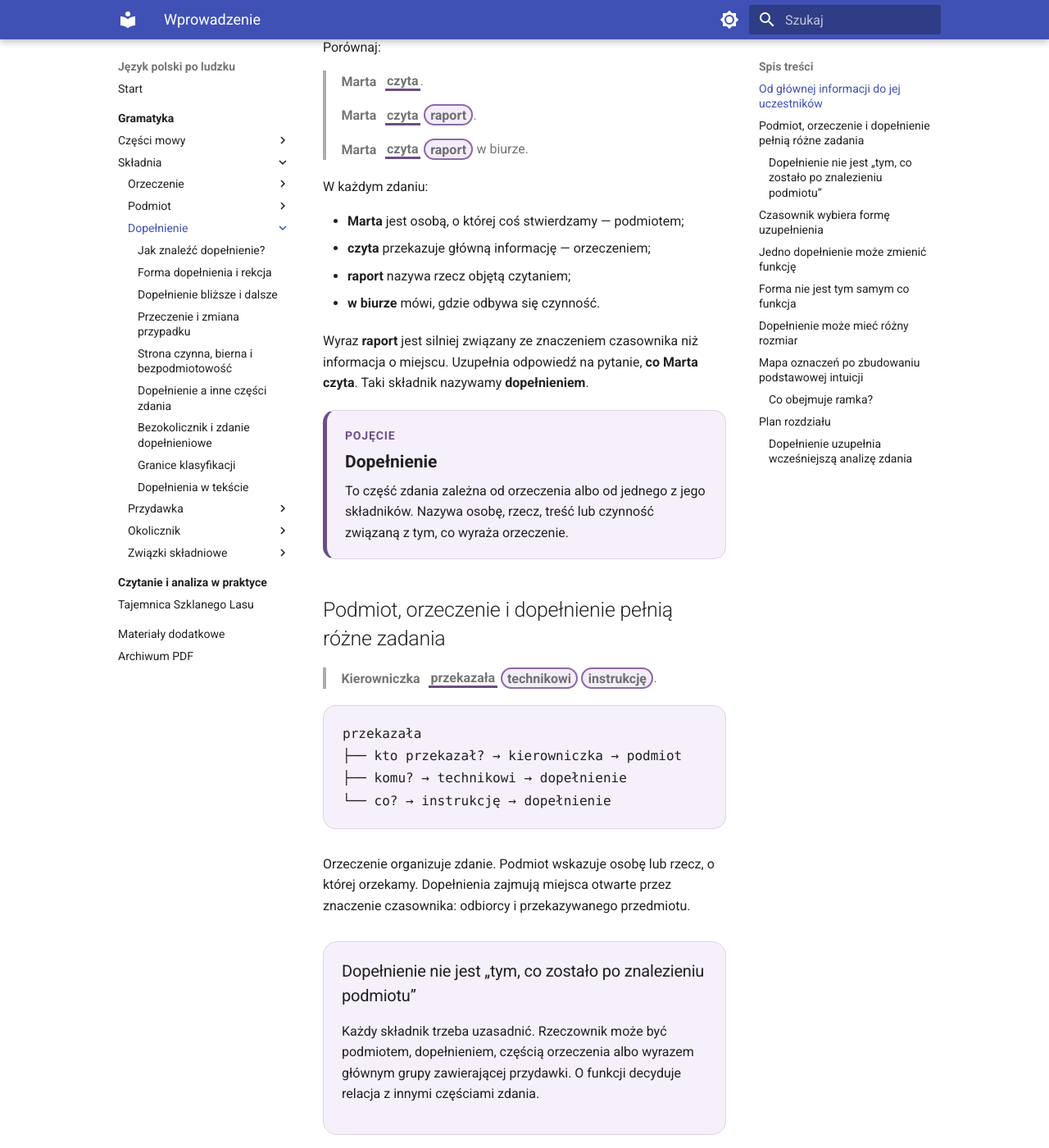
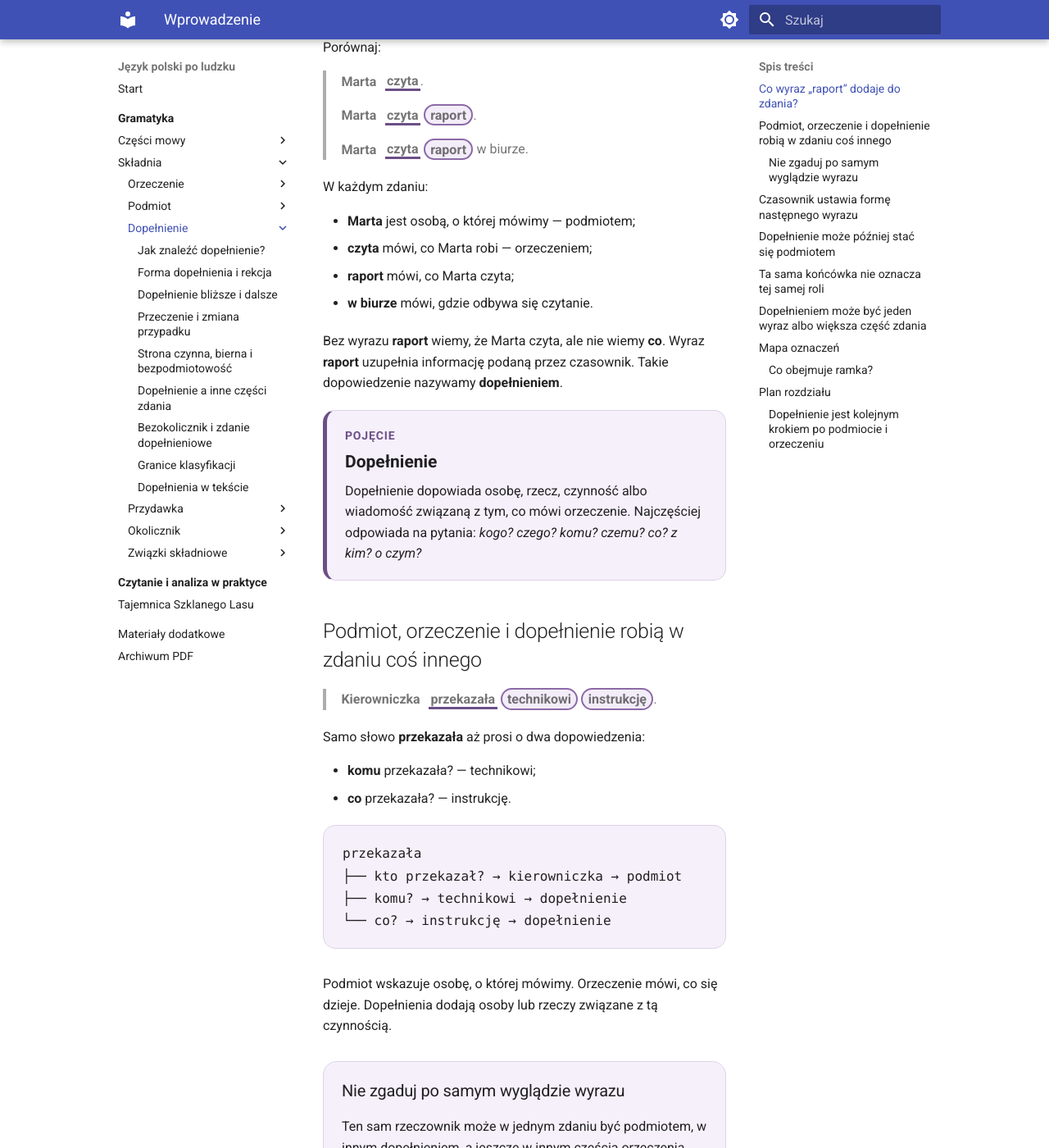
Before and after one commit to dchorazkiewicz/SP_JP, an MkDocs documentation site: the page built from docs/gramatyka/skladnia/dopelnienie/index.md, in a window 1280 px wide and 1400 px high, scrolled down 194 px. Shown: the whole window at 82% size. Built offline with MkDocs 1.6.1 and Material for MkDocs 9.7.7, drawn with Linux system fonts in a browser that asks for light colours; some of the changed text lies outside the part shown.

Commit message:
Uprość wprowadzenie do dopełnienia dla szkoły podstawowej

```diff
--- a/docs/gramatyka/skladnia/dopelnienie/index.md
+++ b/docs/gramatyka/skladnia/dopelnienie/index.md
@@ -2,7 +2,7 @@
 
 <div class="object-lesson" markdown>
 
-## Od głównej informacji do jej uczestników
+## Co wyraz „raport” dodaje do zdania?
 
 Porównaj:
 
@@ -14,36 +14,41 @@ Porównaj:
 
 W każdym zdaniu:
 
-- **Marta** jest osobą, o której coś stwierdzamy — podmiotem;
-- **czyta** przekazuje główną informację — orzeczeniem;
-- **raport** nazywa rzecz objętą czytaniem;
-- **w biurze** mówi, gdzie odbywa się czynność.
+- **Marta** jest osobą, o której mówimy — podmiotem;
+- **czyta** mówi, co Marta robi — orzeczeniem;
+- **raport** mówi, co Marta czyta;
+- **w biurze** mówi, gdzie odbywa się czytanie.
 
-Wyraz **raport** jest silniej związany ze znaczeniem czasownika niż informacja o miejscu. Uzupełnia odpowiedź na pytanie, **co Marta czyta**. Taki składnik nazywamy **dopełnieniem**.
+Bez wyrazu **raport** wiemy, że Marta czyta, ale nie wiemy **co**. Wyraz **raport** uzupełnia informację podaną przez czasownik. Takie dopowiedzenie nazywamy **dopełnieniem**.
 
 <div class="object-concept">
   <span class="object-concept__label">Pojęcie</span>
   <strong>Dopełnienie</strong>
-  <p>To część zdania zależna od orzeczenia albo od jednego z jego składników. Nazywa osobę, rzecz, treść lub czynność związaną z tym, co wyraża orzeczenie.</p>
+  <p>Dopełnienie dopowiada osobę, rzecz, czynność albo wiadomość związaną z tym, co mówi orzeczenie. Najczęściej odpowiada na pytania: <em>kogo? czego? komu? czemu? co? z kim? o czym?</em></p>
 </div>
 
-## Podmiot, orzeczenie i dopełnienie pełnią różne zadania
+## Podmiot, orzeczenie i dopełnienie robią w zdaniu coś innego
 
 > <span class="subject-mark subject-mark--grammatical"><strong>Kierowniczka</strong></span> <span class="object-predicate">przekazała</span> <span class="object-mark object-mark--basic"><strong>technikowi</strong></span> <span class="object-mark object-mark--basic"><strong>instrukcję</strong></span>.
+
+Samo słowo **przekazała** aż prosi o dwa dopowiedzenia:
+
+- **komu** przekazała? — technikowi;
+- **co** przekazała? — instrukcję.
 
 <div class="object-tree">przekazała
 ├── kto przekazał? → kierowniczka → podmiot
 ├── komu? → technikowi → dopełnienie
 └── co? → instrukcję → dopełnienie</div>
 
-Orzeczenie organizuje zdanie. Podmiot wskazuje osobę lub rzecz, o której orzekamy. Dopełnienia zajmują miejsca otwarte przez znaczenie czasownika: odbiorcy i przekazywanego przedmiotu.
+Podmiot wskazuje osobę, o której mówimy. Orzeczenie mówi, co się dzieje. Dopełnienia dodają osoby lub rzeczy związane z tą czynnością.
 
 <div class="object-summary">
-<h3>Dopełnienie nie jest „tym, co zostało po znalezieniu podmiotu”</h3>
-<p>Każdy składnik trzeba uzasadnić. Rzeczownik może być podmiotem, dopełnieniem, częścią orzeczenia albo wyrazem głównym grupy zawierającej przydawki. O funkcji decyduje relacja z innymi częściami zdania.</p>
+<h3>Nie zgaduj po samym wyglądzie wyrazu</h3>
+<p>Ten sam rzeczownik może w jednym zdaniu być podmiotem, w innym dopełnieniem, a jeszcze w innym częścią orzeczenia. Trzeba sprawdzić, co robi w konkretnym zdaniu.</p>
 </div>
 
-## Czasownik wybiera formę uzupełnienia
+## Czasownik ustawia formę następnego wyrazu
 
 Porównaj ten sam rzeczownik:
 
@@ -54,30 +59,35 @@ Porównaj ten sam rzeczownik:
   <div class="object-row"><span class="object-badge">rozmawiać o</span><p>Marta <span class="object-predicate">rozmawia</span> <span class="object-mark object-mark--basic">o <strong>książce</strong></span>.</p><span class="object-note">o czym?</span></div>
 </div>
 
-Dopiero po zauważeniu tej regularności wprowadzamy termin **rekcja**: czasownik wybiera przypadek, przyimek albo inną formę swojego uzupełnienia.
+Nie możemy dowolnie zamieniać tych form. Mówimy **potrzebuję książki**, a nie **potrzebuję książkę**. Mówimy **przyglądam się książce**, a nie **przyglądam się książkę**.
 
-## Jedno dopełnienie może zmienić funkcję
+Czasownik jakby „ustawia” formę wyrazu, który do niego dołączamy. To wymaganie czasownika nazywamy **rekcją**. Dokładnie przyjrzymy się jej w drugiej lekcji.
+
+## Dopełnienie może później stać się podmiotem
 
 <div class="object-comparison">
-  <div class="object-comparison-item"><span class="object-comparison-label">zdanie czynne</span><p><span class="subject-mark subject-mark--grammatical"><strong>Marta</strong></span> <span class="object-predicate">napisała</span> <span class="object-mark object-mark--direct"><strong>raport</strong></span>.</p></div>
-  <div class="object-comparison-item"><span class="object-comparison-label">zdanie bierne</span><p><span class="subject-mark subject-mark--grammatical"><strong>Raport</strong></span> <span class="object-predicate">został napisany</span> przez Martę.</p></div>
+  <div class="object-comparison-item"><span class="object-comparison-label">najpierw</span><p><span class="subject-mark subject-mark--grammatical"><strong>Marta</strong></span> <span class="object-predicate">napisała</span> <span class="object-mark object-mark--direct"><strong>raport</strong></span>.</p></div>
+  <div class="object-comparison-item"><span class="object-comparison-label">po zmianie zdania</span><p><span class="subject-mark subject-mark--grammatical"><strong>Raport</strong></span> <span class="object-predicate">został napisany</span> przez Martę.</p></div>
 </div>
 
-W pierwszym zdaniu **raport** jest dopełnieniem. W drugim staje się podmiotem. Ta transformacja pozwala później odróżnić dopełnienie bliższe od dalszego.
+W pierwszym zdaniu **raport** jest dopełnieniem. W drugim ten sam wyraz staje się podmiotem. Taka zmiana zdania pomoże nam później odróżnić dopełnienie bliższe od dalszego.
 
-## Forma nie jest tym samym co funkcja
+## Ta sama końcówka nie oznacza tej samej roli
 
 > Marta <span class="object-predicate">jest kierowniczką</span>.
 
 > Marta <span class="object-predicate">kieruje</span> <span class="object-mark object-mark--basic"><strong>zespołem</strong></span>.
 
-Oba wyróżnione wyrazy stoją w narzędniku. **Kierowniczką** należy jednak do orzeczenia imiennego, a **zespołem** uzupełnia czasownik **kieruje** i jest dopełnieniem.
+Wyrazy **kierowniczką** i **zespołem** mają tę samą końcówkę i stoją w narzędniku. Mimo to robią w zdaniu coś innego:
+
+- **kierowniczką** mówi, kim jest Marta, dlatego należy do orzeczenia;
+- **zespołem** mówi, czym Marta kieruje, dlatego jest dopełnieniem.
 
 > <span class="subject-mark subject-mark--grammatical"><strong>Muzyka</strong></span> <span class="object-predicate">podoba się</span> <span class="object-mark object-mark--basic"><strong>Marcie</strong></span>.
 
-Wyraz **Marcie** nazywa osobę odbierającą wrażenie, ale podmiotem jest **muzyka**, ponieważ to z nią zgadza się orzeczenie.
+Podmiotem jest **muzyka**, bo możemy powiedzieć **piosenki podobają się Marcie** i forma orzeczenia zmieni się razem z wyrazem **piosenki**. **Marcie** wskazuje osobę, która odbiera wrażenie, więc jest dopełnieniem.
 
-## Dopełnienie może mieć różny rozmiar
+## Dopełnieniem może być jeden wyraz albo większa część zdania
 
 > Marta <span class="object-predicate">przeczytała</span> <span class="object-mark object-mark--basic">dokładny <strong>raport</strong> o awarii</span>.
 
@@ -85,58 +95,60 @@ Wyraz **Marcie** nazywa osobę odbierającą wrażenie, ale podmiotem jest **muz
 
 > Marta <span class="object-predicate">wie</span>, <span class="object-mark object-mark--clausal"><strong>że raport jest gotowy</strong></span>.
 
-Funkcję dopełnienia może pełnić:
+Dopełnieniem może być:
 
-- grupa rzeczownikowa;
-- wyrażenie przyimkowe;
-- bezokolicznik z własnymi uzupełnieniami;
-- całe zdanie podrzędne.
+- rzeczownik razem z określeniami: **dokładny raport o awarii**;
+- połączenie zaczynające się od przyimka: **o awarii**, **na autobus**, **z kolegą**;
+- nazwa czynności: **odwiedzić laboratorium**;
+- całe zdanie podające treść wiedzy, pytania lub wypowiedzi: **że raport jest gotowy**.
 
-## Mapa oznaczeń po zbudowaniu podstawowej intuicji
+Nazwy **grupa rzeczownikowa**, **wyrażenie przyimkowe**, **bezokolicznik** i **zdanie podrzędne** uporządkują te przykłady później. Najpierw trzeba zobaczyć, co całe dopowiedzenie robi w zdaniu.
+
+## Mapa oznaczeń
 
 <div class="object-type-grid">
-  <div class="object-type-card object-type-card--basic"><strong>Oznaczenie neutralne</strong>Używane przed wprowadzeniem dokładnego rodzaju albo wtedy, gdy typ nie jest najważniejszy.</div>
-  <div class="object-type-card object-type-card--direct"><strong>Dopełnienie bliższe</strong>Marta czyta <span class="object-mark object-mark--direct"><strong>raport</strong></span>. Zwykle może stać się podmiotem strony biernej.</div>
-  <div class="object-type-card object-type-card--indirect"><strong>Dopełnienie dalsze</strong>Marta pomaga <span class="object-mark object-mark--indirect"><strong>koledze</strong></span>. Pozostaje uzupełnieniem po zmianie strony.</div>
+  <div class="object-type-card object-type-card--basic"><strong>Oznaczenie początkowe</strong>Używamy go, zanim poznamy dokładny rodzaj dopełnienia.</div>
+  <div class="object-type-card object-type-card--direct"><strong>Dopełnienie bliższe</strong>Marta czyta <span class="object-mark object-mark--direct"><strong>raport</strong></span>. Po odpowiedniej zmianie zdania raport może stać się podmiotem.</div>
+  <div class="object-type-card object-type-card--indirect"><strong>Dopełnienie dalsze</strong>Marta pomaga <span class="object-mark object-mark--indirect"><strong>koledze</strong></span>. Po zmianie zdania nadal pozostaje dopowiedzeniem do czasownika.</div>
   <div class="object-type-card object-type-card--clausal"><strong>Całe zdanie jako dopełnienie</strong>Marta wie, <span class="object-mark object-mark--clausal"><strong>że termin się zmienił</strong></span>.</div>
 </div>
 
 <div class="object-summary">
 <h3>Co obejmuje ramka?</h3>
 <ul>
-  <li>Ramka obejmuje całą grupę pełniącą funkcję dopełnienia.</li>
-  <li>Pogrubienie wskazuje wyraz główny grupy albo całą treść bezokolicznikową i zdaniową.</li>
-  <li>Przyimek pozostaje wewnątrz ramki, gdy należy do rekcji.</li>
-  <li>Określenia rzeczownika mogą znajdować się wewnątrz grupy dopełnienia, choć same są przydawkami.</li>
+  <li>Ramka obejmuje całe dopełnienie, także jego określenia.</li>
+  <li>Pogrubienie wskazuje najważniejszy wyraz w ramce.</li>
+  <li>Jeżeli czasownik wymaga połączenia <em>o czymś</em>, <em>na coś</em> albo <em>z kimś</em>, przyimek zaznaczamy razem z resztą.</li>
+  <li>W ramce mogą znajdować się wyrazy, które opisują główny rzeczownik, na przykład <em>dokładny</em> albo <em>o awarii</em>.</li>
 </ul>
 </div>
 
 ## Plan rozdziału
 
 <div class="object-topic-grid">
-  <a class="object-topic-card" href="rozpoznawanie/"><span class="object-topic-number">01</span><strong>Jak znaleźć dopełnienie?</strong><span>Od orzeczenia i podmiotu do osoby, rzeczy lub treści otwieranej przez czasownik.</span></a>
-  <a class="object-topic-card" href="forma-i-rekcja/"><span class="object-topic-number">02</span><strong>Forma dopełnienia i rekcja</strong><span>Przypadki, przyimki, zaimki i kilka miejsc otwieranych przez jeden czasownik.</span></a>
-  <a class="object-topic-card" href="dopelnienie-blizsze-i-dalsze/"><span class="object-topic-number">03</span><strong>Dopełnienie bliższe i dalsze</strong><span>Transformacja bierna, czasowniki przechodnie i ograniczenia testu.</span></a>
-  <a class="object-topic-card" href="przeczenie-i-zmiana-przypadku/"><span class="object-topic-number">04</span><strong>Przeczenie i zmiana przypadku</strong><span>Biernik oraz dopełniacz negacji bez zmiany funkcji składniowej.</span></a>
+  <a class="object-topic-card" href="rozpoznawanie/"><span class="object-topic-number">01</span><strong>Jak znaleźć dopełnienie?</strong><span>Od czasownika do osoby, rzeczy lub wiadomości, którą trzeba dopowiedzieć.</span></a>
+  <a class="object-topic-card" href="forma-i-rekcja/"><span class="object-topic-number">02</span><strong>Forma dopełnienia i rekcja</strong><span>Dlaczego mówimy <em>potrzebuję książki</em>, ale <em>przyglądam się książce</em>.</span></a>
+  <a class="object-topic-card" href="dopelnienie-blizsze-i-dalsze/"><span class="object-topic-number">03</span><strong>Dopełnienie bliższe i dalsze</strong><span>Co dzieje się z dopełnieniem, gdy zmieniamy zdanie czynne na bierne.</span></a>
+  <a class="object-topic-card" href="przeczenie-i-zmiana-przypadku/"><span class="object-topic-number">04</span><strong>Przeczenie i zmiana przypadku</strong><span>Dlaczego czytamy raport, ale nie czytamy raportu.</span></a>
   <a class="object-topic-card" href="strona-czynna-bierna-i-bezosobowa/"><span class="object-topic-number">05</span><strong>Strona czynna, bierna i bezpodmiotowość</strong><span>Ten sam rzeczownik jako dopełnienie, podmiot i ponownie dopełnienie.</span></a>
-  <a class="object-topic-card" href="dopelnienie-a-inne-czesci-zdania/"><span class="object-topic-number">06</span><strong>Dopełnienie a inne części zdania</strong><span>Okolicznik, przydawka, orzecznik, podmiot i podmiot logiczny.</span></a>
-  <a class="object-topic-card" href="bezokolicznik-i-zdanie-dopelnieniowe/"><span class="object-topic-number">07</span><strong>Bezokolicznik i zdanie dopełnieniowe</strong><span>Treść planu, obietnicy, wiedzy, pytania, prośby i decyzji.</span></a>
-  <a class="object-topic-card" href="granice-klasyfikacji/"><span class="object-topic-number">08</span><strong>Granice klasyfikacji</strong><span>Miara, stan podmiotu, wymagane miejsce, dopełnienie orzekające i konstrukcje sporne.</span></a>
-  <a class="object-topic-card" href="dopelnienia-w-tekscie/"><span class="object-topic-number">09</span><strong>Dopełnienia w tekście</strong><span>Spójna historia łącząca wszystkie wcześniej wprowadzone zależności.</span></a>
+  <a class="object-topic-card" href="dopelnienie-a-inne-czesci-zdania/"><span class="object-topic-number">06</span><strong>Dopełnienie a inne części zdania</strong><span>Jak nie pomylić dopełnienia z miejscem, określeniem rzeczownika, częścią orzeczenia albo podmiotem.</span></a>
+  <a class="object-topic-card" href="bezokolicznik-i-zdanie-dopelnieniowe/"><span class="object-topic-number">07</span><strong>Bezokolicznik i zdanie dopełnieniowe</strong><span>Jak czynność albo całe zdanie może podawać treść planu, pytania lub wiadomości.</span></a>
+  <a class="object-topic-card" href="granice-klasyfikacji/"><span class="object-topic-number">08</span><strong>Granice klasyfikacji</strong><span>Przykłady, w których jedno pytanie nie wystarcza i trzeba dokładniej przyjrzeć się zdaniu.</span></a>
+  <a class="object-topic-card" href="dopelnienia-w-tekscie/"><span class="object-topic-number">09</span><strong>Dopełnienia w tekście</strong><span>Jedna historia pokazująca wszystkie wcześniej poznane różnice.</span></a>
 </div>
 
 <div class="object-checklist">
   <div><strong>Najpierw znajdź pełne orzeczenie.</strong></div>
-  <div><strong>Ustal podmiot albo jego brak.</strong></div>
-  <div><strong>Sprawdź, jakie osoby, rzeczy lub treści otwiera znaczenie orzeczenia.</strong></div>
-  <div><strong>Ustal formę i zakres całej grupy dopełnienia.</strong></div>
-  <div><strong>Porównaj z podmiotem, orzecznikiem, przydawką i okolicznikiem.</strong></div>
-  <div><strong>Dopiero na końcu nazwij dokładny rodzaj.</strong></div>
+  <div><strong>Ustal podmiot albo sprawdź, że zdanie go nie ma.</strong></div>
+  <div><strong>Zapytaj, co trzeba dopowiedzieć po czasowniku.</strong> Kogo ktoś widzi? Komu pomaga? O czym myśli?</div>
+  <div><strong>Zaznacz całe dopowiedzenie razem z jego określeniami.</strong></div>
+  <div><strong>Sprawdź, czy wyraz nie jest podmiotem, częścią orzeczenia, określeniem rzeczownika albo informacją o miejscu i czasie.</strong></div>
+  <div><strong>Dopiero na końcu nazwij dokładny rodzaj dopełnienia.</strong></div>
 </div>
 
 <div class="object-summary">
-<h3>Dopełnienie uzupełnia wcześniejszą analizę zdania</h3>
-<p>Nie zastępuje podmiotu ani orzeczenia. Pokazuje, jak główna informacja otwiera miejsce dla kolejnych uczestników, przedmiotów i treści. Dlatego uczymy się go dopiero po zrozumieniu podmiotu i orzeczenia.</p>
+<h3>Dopełnienie jest kolejnym krokiem po podmiocie i orzeczeniu</h3>
+<p>Orzeczenie mówi, co się dzieje. Podmiot wskazuje, o kim albo o czym mówimy. Dopełnienie dodaje osoby, rzeczy, czynności lub wiadomości związane z tym, co wyraża orzeczenie.</p>
 </div>
 
 [Przejdź do pierwszej lekcji](rozpoznawanie/){ .md-button .md-button--primary }
```
